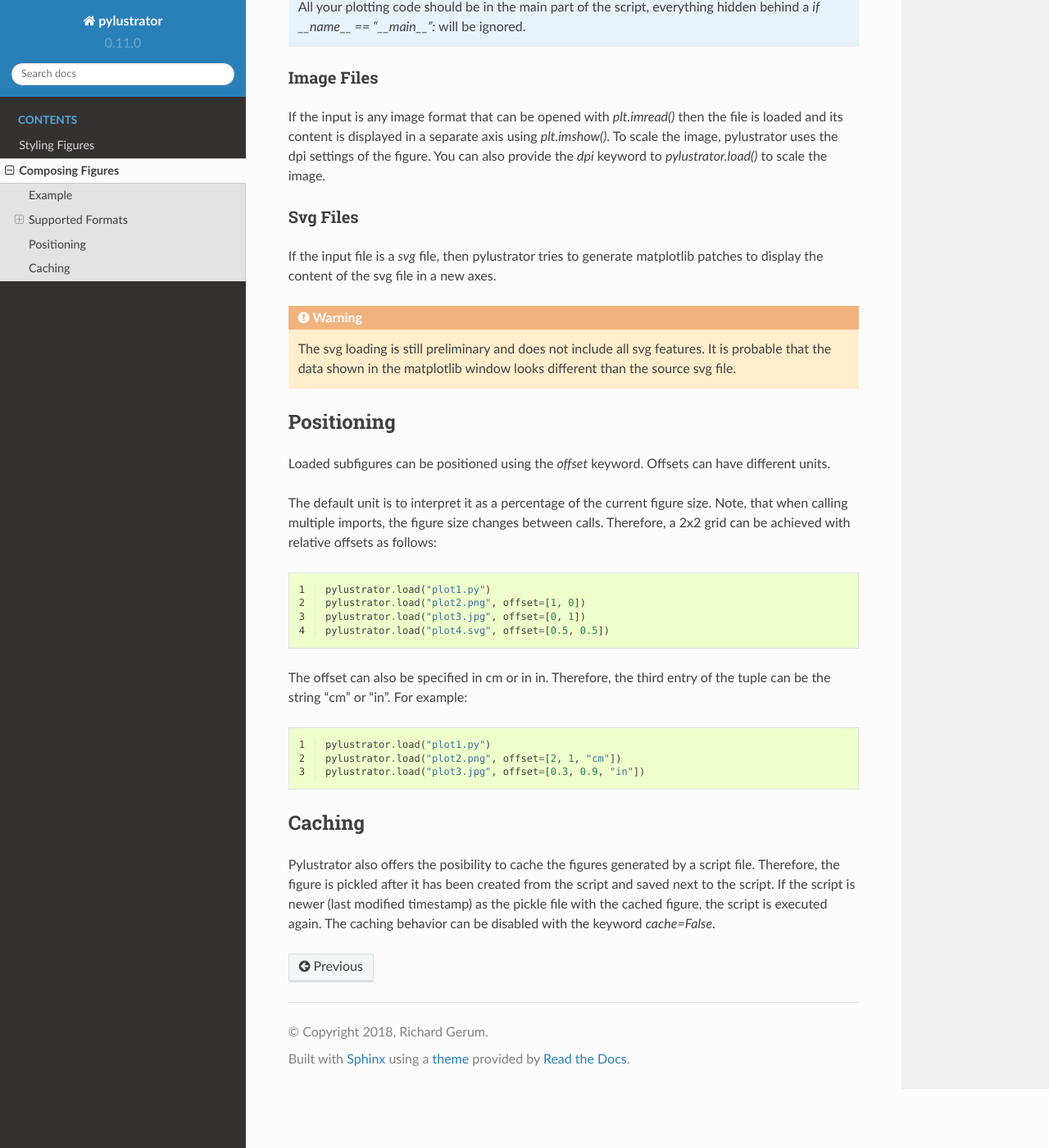
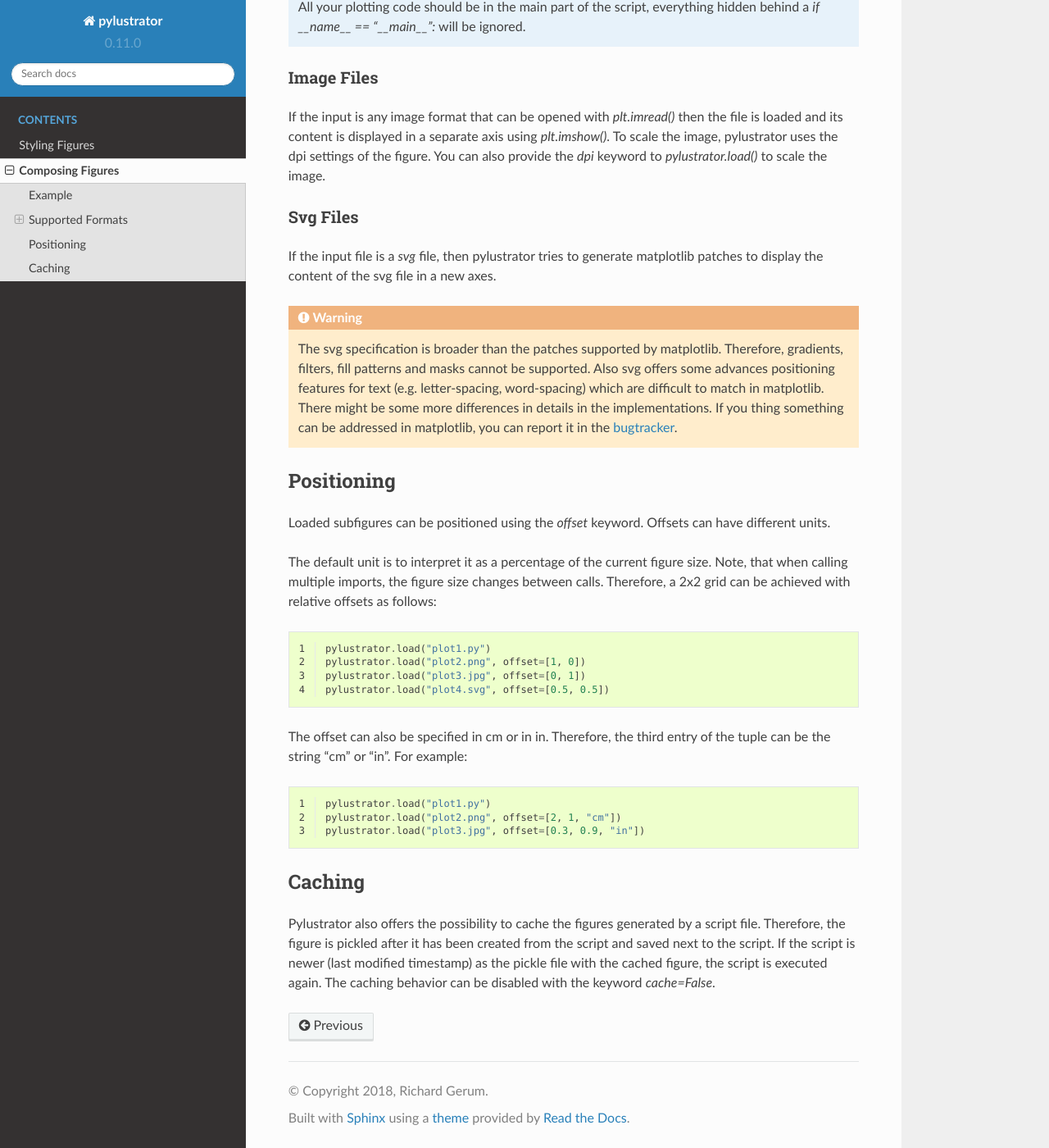
Before and after one commit to rgerum/pylustrator, a Sphinx documentation site: the page built from docs/composing.rst, in a window 1280 px wide and 1400 px high, scrolled down 2047 px. Shown: the whole window at 82% size. Built offline with Sphinx 7.4.7 and the Read the Docs theme 2.0.0, drawn with Linux system fonts in a browser that asks for light colours.

Commit message:
doc: extended description of svg file loading

```diff
--- a/docs/composing.rst
+++ b/docs/composing.rst
@@ -77,8 +77,12 @@ Svg Files
 If the input file is a `svg` file, then pylustrator tries to generate matplotlib patches to display the content of the svg
 file in a new axes.
 
-.. Warning:: The svg loading is still preliminary and does not include all svg features. It is probable that the data
-    shown in the matplotlib window looks different than the source svg file.
+.. Warning:: The svg specification is broader than the patches supported by matplotlib. Therefore, gradients, filters,
+    fill patterns and masks cannot be supported. Also svg offers some advances positioning features for text (e.g.
+    letter-spacing, word-spacing) which are difficult to match in matplotlib. There might be some more differences in
+    details in the implementations. If you thing something can be addressed in matplotlib, you can report it in the
+    `bugtracker <https://github.com/rgerum/pylustrator/issues>`_.
+
 
 Positioning
 -----------
@@ -108,7 +112,7 @@ For example:
 
 Caching
 -------
-Pylustrator also offers the posibility to cache the figures generated by a script file. Therefore, the figure is pickled
+Pylustrator also offers the possibility to cache the figures generated by a script file. Therefore, the figure is pickled
 after it has been created from the script and saved next to the script. If the script is newer (last modified timestamp)
 as the pickle file with the cached figure, the script is executed again. The caching behavior can be disabled with the
 keyword `cache=False`.
```
